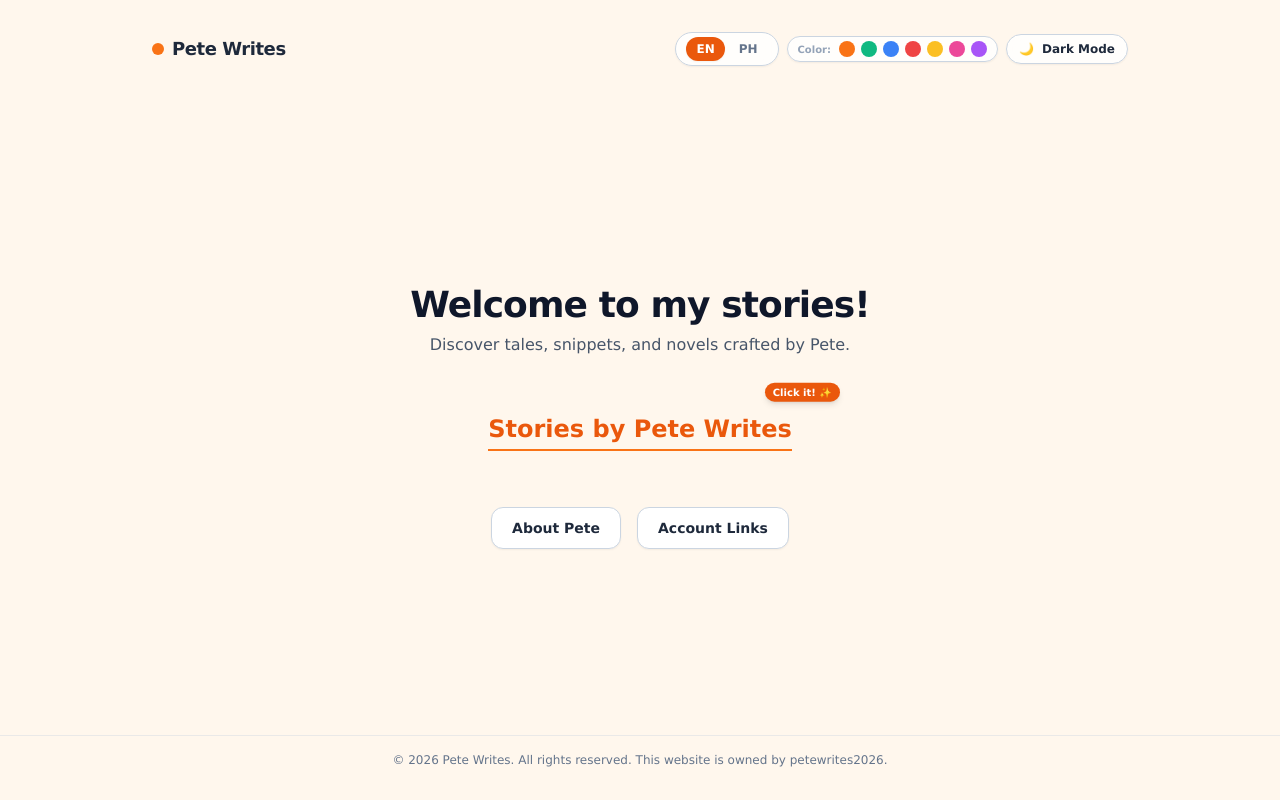
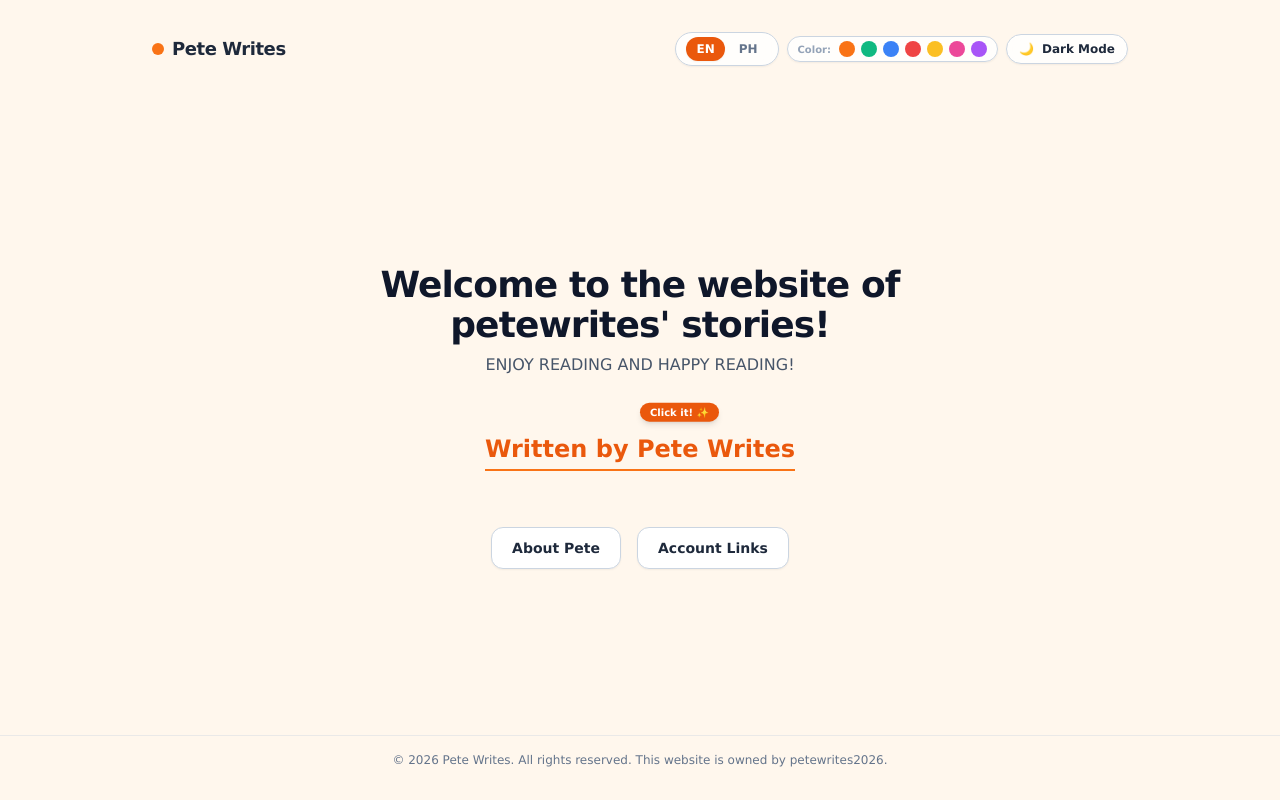
Before and after one commit to petewrites07-design/Pete-Writes, a plain HTML site: page index.html in a window 1280 px wide. Both pictures are taken after a click on the element "Pete Writes". Drawn offline with nearby package versions, Linux system fonts and the light colour scheme.

Commit message:
Update site: add About website, social links, and interactive Click it badge

```diff
--- a/index.html
+++ b/index.html
@@ -73,12 +73,12 @@
                         </p>
                     </div>
 
-                    <div class="relative my-6 inline-block">
+<div class="relative my-6 inline-block">
                         <button onclick="navigateTo('storiesPage')" id="storiesButtonText" class="relative z-50 text-xl sm:text-2xl font-bold text-orange-600 border-b-2 border-orange-500 pb-1 transition-all cursor-pointer hover:opacity-80">
                             Stories by Pete Writes
                         </button>
-                        <!-- Click it badge -->
-                        <div id="clickItBadge" class="absolute -top-7 -right-12 bg-orange-600 text-white text-[10px] font-bold px-2 py-0.5 rounded-full shadow-md opacity-0 scale-75 transition-all duration-300 pointer-events-none animate-bounce">
+                        <!-- Click it badge na nakagitna sa itaas -->
+                        <div id="clickItBadge" class="absolute -top-7 left-1/2 -translate-x-1/2 bg-orange-600 text-white text-[10px] font-bold px-2.5 py-0.5 rounded-full shadow-md opacity-0 scale-75 transition-all duration-300 pointer-events-none animate-bounce whitespace-nowrap">
                             Click it! ✨
                         </div>
                     </div>
@@ -216,13 +216,14 @@
         </div>
     </div>
 
-    <div id="linksModal" class="fixed inset-0 bg-slate-950/70 backdrop-blur-sm z-50 flex justify-center items-center p-4 hidden">
+<div id="linksModal" class="fixed inset-0 bg-slate-950/70 backdrop-blur-sm z-50 flex justify-center items-center p-4 hidden">
         <div class="bg-white dark:bg-slate-900 border border-slate-200 dark:border-slate-800 rounded-2xl max-w-md w-full p-6 shadow-2xl space-y-4 relative z-50">
             <h3 id="linksModalTitle" class="text-lg font-bold text-slate-900 dark:text-white flex items-center gap-2">🔗 Account Links</h3>
             <div class="space-y-2 text-sm">
-                <a href="https://wattpad.com" target="_blank" class="block p-3 rounded-xl bg-slate-100 dark:bg-slate-800/60 hover:bg-orange-600 hover:text-white font-bold transition-colors">📖 Wattpad Account (@petewrites)</a>
-                <a href="#" class="block p-3 rounded-xl bg-slate-100 dark:bg-slate-800/60 hover:bg-orange-600 hover:text-white font-bold transition-colors">📘 Facebook Page (Pete Writes)</a>
-                <a href="#" class="block p-3 rounded-xl bg-slate-100 dark:bg-slate-800/60 hover:bg-orange-600 hover:text-white font-bold transition-colors">📸 Instagram (@petewrites2026)</a>
+                <a href="https://www.wattpad.com/user/wterpe" target="_blank" class="block p-3 rounded-xl bg-slate-100 dark:bg-slate-800/60 hover:bg-orange-600 hover:text-white font-bold transition-colors">📖 Wattpad (@wterpe)</a>
+                <a href="https://www.facebook.com/petewrites2021" target="_blank" class="block p-3 rounded-xl bg-slate-100 dark:bg-slate-800/60 hover:bg-orange-600 hover:text-white font-bold transition-colors">📘 Facebook Page (Pete Writes)</a>
+                <a href="https://www.instagram.com/ppetewritess/" target="_blank" class="block p-3 rounded-xl bg-slate-100 dark:bg-slate-800/60 hover:bg-orange-600 hover:text-white font-bold transition-colors">📸 Instagram (@ppetewritess)</a>
+                <a href="https://www.tiktok.com/@petewrites?lang=en" target="_blank" class="block p-3 rounded-xl bg-slate-100 dark:bg-slate-800/60 hover:bg-orange-600 hover:text-white font-bold transition-colors">🎵 TikTok (@petewrites)</a>
             </div>
             <div class="pt-2 flex justify-end">
                 <button onclick="closeModal('linksModal')" class="px-4 py-2 bg-slate-200 dark:bg-slate-800 text-xs font-bold rounded-xl cursor-pointer">Back</button>
--- a/js/main.js
+++ b/js/main.js
@@ -14,9 +14,9 @@ const LANG_STORAGE_KEY = 'petewrites_language';
 // --- TRANSLATIONS DICTIONARY ---
 const translations = {
     en: {
-        homeTitle: "Welcome to my stories!",
-        homeSubtitle: "Discover tales, snippets, and novels crafted by Pete.",
-        storiesButton: "Stories by Pete Writes",
+        homeTitle: "Welcome to the website of petewrites' stories!",
+        homeSubtitle: "ENJOY READING AND HAPPY READING!",
+        storiesButton: "Written by Pete Writes",
         aboutBtn: "About Pete",
         linksBtn: "Account Links",
         backHome: "← Back to Home",
@@ -59,8 +59,8 @@ const translations = {
         lightMode: "Light Mode"
     },
     ph: {
-        homeTitle: "Maligayang pagdating sa aking mga kwento!",
-        homeSubtitle: "Tuklasin ang mga kwento, snippet, at nobelang nilikha ni Pete.",
+        homeTitle: "Welcome to the website of petewrites' stories!",
+        homeSubtitle: "ENJOY READING AND HAPPY READING!",
         storiesButton: "Mga Kwento ni Pete Writes",
         aboutBtn: "Tungkol kay Pete",
         linksBtn: "Mga Account Link",
@@ -74,7 +74,7 @@ const translations = {
         welcomeDesc: "Pumili ng kategorya mula sa menu upang mag-browse ng mga kwento.",
         backBtn: "← Bumalik",
         aboutTitle: "✍️ Tungkol kay Pete",
-        aboutText: "Ako ay isang independent random fiction writer at BSIT graduate. Nagsusulat ako sa Wattpad noong 2017 pa at nakagawa ng Facebook writing page noong 2021. Nagsusulat ako ng mga kwento dahil dito ako masaya at gusto kong maibahagi ang aking mga naiisip at imahinasyon sa iba. Higit sa lahat, sana ay may mapulot silang aral sa buhay na makakatulong at magbibigay-inspirasyon sa kanilang paglalakbay.",
+        aboutText: "I am an independent random fiction writer and a BSIT graduate. I started writing on Wattpad back in 2017 and created my official Facebook writing page in 2021. I write stories simply because it brings me joy, and I want people to explore my thoughts and imagination. Above all, I hope my stories can impart meaningful life lessons that can help and inspire readers in their own journeys.",
         linksTitle: "🔗 Mga Account Link",
         warningTitle: "Babala sa Sensitibong Nilalaman (R-18)",
         warningText: "Ang seksyong ito (petesarap's random stories) ay naglalaman ng mga temang pang-mature na para lamang sa mga edad 18 pataas.",
@@ -357,7 +357,7 @@ function renderFormatSelectionDirect() {
     const area = document.getElementById('categoryContentArea');
     const t = translations[currentLang];
 
-    if (currentCategory === 'petewrites_novel') {
+if (currentCategory === 'petewrites_novel') {
         area.innerHTML = `
             <div class="flex flex-col sm:flex-row items-start sm:items-center justify-between gap-2 pb-4 mb-6 border-b border-slate-200 dark:border-slate-800">
                 <button onclick="navigateTo('storiesPage')" class="inline-flex items-center gap-2 px-3 py-1.5 rounded-xl bg-slate-100 dark:bg-slate-800 hover:bg-orange-600 hover:text-white transition-all text-xs font-bold cursor-pointer shadow-sm">
@@ -369,7 +369,7 @@ function renderFormatSelectionDirect() {
                 <div class="text-3xl">📖</div>
                 <h3 class="text-base sm:text-lg font-bold text-slate-900 dark:text-white">petewrites' novel stories</h3>
                 <p class="text-xs text-slate-600 dark:text-slate-400 max-w-sm">${t.novelNotice}</p>
-                <a href="https://wattpad.com" target="_blank" class="inline-flex items-center gap-2 px-5 py-2.5 rounded-xl bg-purple-600 hover:bg-purple-700 text-white font-bold text-xs shadow-md cursor-pointer">
+                <a href="https://www.wattpad.com/user/wterpe" target="_blank" class="inline-flex items-center gap-2 px-5 py-2.5 rounded-xl bg-purple-600 hover:bg-purple-700 text-white font-bold text-xs shadow-md cursor-pointer">
                     <span>${t.openWattpad}</span><span>↗</span>
                 </a>
             </div>
```
